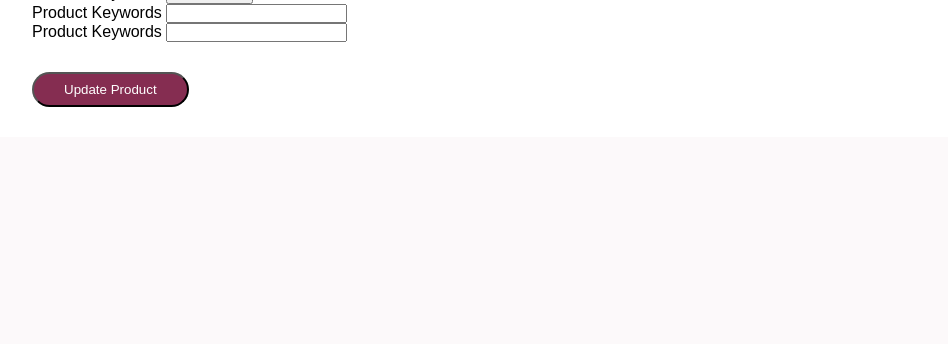
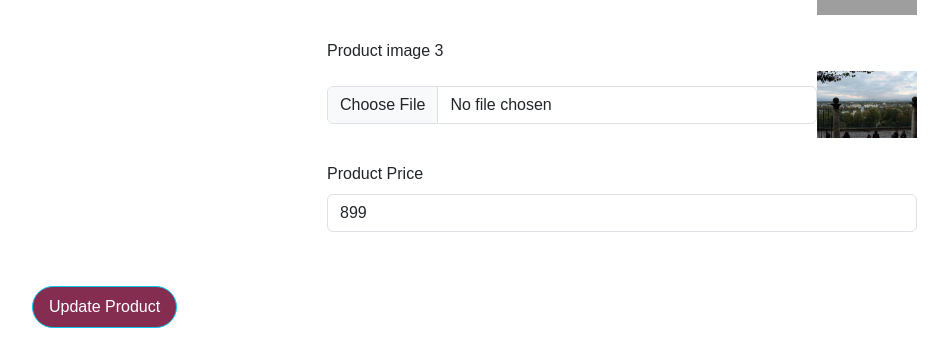
Before and after one commit to alikarim28/conceptial, a PHP site: page /admin_area/index.php?edit_products=7 in a window 1280 px wide. Shown: the part 1389-1733 px from the top of the page, without its empty margins (18-966 px from the left). Before the commit the page ends 1496 px from the top, so only its background shows below. Run offline with PHP 8.4, Linux system fonts and the light colour scheme; data comes from the database, SQL or seed files in the repository; some libraries are stand-ins or nearby versions; grey boxes are pictures that could not be loaded.

Commit message:
new exercice

```diff
--- a/admin_area/edit_products.php
+++ b/admin_area/edit_products.php
@@ -1,64 +1,157 @@
 <?php
+    include("../includes/connection.php");
     if(isset($_GET['edit_products'])){
         $edit_id = $_GET['edit_products'];
+        $get_product = "Select * from `product` where product_id = $edit_id";
+        $result = mysqli_query($con,$get_product);
+        $row = mysqli_fetch_assoc($result);
+        $product_title = $row['product_title'];
+        $product_description = $row['product_description'];
+        $product_keywords = $row['product_keywords'];
+        $small_quantity = $row['small_quantity'];
+        $medium_quantity = $row['medium_quantity'];
+        $large_quantity = $row['large_quantity'];
+        $gender_id = $row['gender_id'];
+        $brand_id = $row['brand_id'];
+        $category_id = $row['category_id'];
+        $product_image1 = $row['product_image1'];
+        $product_image2 = $row['product_image2'];
+        $product_image3 = $row['product_image3'];
+        $product_price = $row['product_price'];
+
+
+
+
+        $select_category = "Select * from `categories` where category_id=$category_id";
+        $result_category = mysqli_query($con,$select_category);
+        $row_category = mysqli_fetch_assoc($result_category);
+        $category_title = $row_category['category_title'];
+
+        $select_brand = "Select * from `brands` where brand_id=$brand_id";
+        $result_brand = mysqli_query($con,$select_brand);
+        $row_brand = mysqli_fetch_assoc($result_brand);
+        $brand_title = $row_brand['brand_title'];
+
+        $select_gender = "Select * from `gender` where gender_id=$gender_id";
+        $result_gender = mysqli_query($con,$select_gender);
+        $row_gender = mysqli_fetch_assoc($result_gender);
+        $gender_title = $row_gender['gender_title'];
+
+
+
     }
 ?>
+<head>
+
+<link href="https://cdn.jsdelivr.net/npm/bootstrap@5.3.0-alpha1/dist/css/bootstrap.min.css" rel="stylesheet" integrity="sha384-GLhlTQ8iRABdZLl6O3oVMWSktQOp6b7In1Zl3/Jr59b6EGGoI1aFkw7cmDA6j6gD" crossorigin="anonymous">
+<link href="../css/stylesheet.css" rel="stylesheet">
+<style>
+    .product_img{
+        width: 100px;
+        object-fit: contain;
+    }
+</style>
+</head>
 
   <div class="container mt-5">
         <form action="" method="post" enctype="multipart/form-data">
-            <div class="form-outline w-50 m-auto">
-                <label for="product_title" class="form-label">Product title</label>
-                <input type="text" id="product_title" name= "product_title" class="form-control" required>
+            <div class="form-outline w-50 m-auto mb-4">
+                <label for="product_image3" class="form-label">Product title</label>
+                <input type="text" id="product_title" name= "product_title" class="form-control" value ="<?php echo $product_title?>"required>
 
             </div>
-            <div class="form-outline w-50 m-auto">
+            <div class="form-outline w-50 m-auto mb-4">
                 <label for="product_desc" class="form-label">Product Description</label>
-                <input type="text" id="product_desc" name= "product_desc" class="form-control" required>
+                <input type="text" id="product_desc" name= "product_desc" class="form-control" value ="<?php echo $product_description?>" required>
             </div>
-            <div class="form-outline w-50 m-auto">
+            <div class="form-outline w-50 m-auto mb-4">
                 <label for="product_keywords" class="form-label">Product Keywords</label>
-                <input type="text" id="product_keywords" name= "product_keywords" class="form-control" required>
+                <input type="text" id="product_keywords" name= "product_keywords" class="form-control" value ="<?php echo $product_keywords?>" required>
             </div>
-            <div class="form-outline w-50 m-auto">
+            <div class="form-outline mb-4 w-50 m-auto"><!--------small quantity-------->
+                <label for="small_quantity" class="form-label">
+                    Small quantity
+                </label>
+                <input type="number" name="small_quantity" id="small_quantity"" class="form-control" placeholder="Enter small quantity"  autocomplete="off" value ="<?php echo $small_quantity?>"required>
+            </div>
+            <div class="form-outline mb-4 w-50 m-auto"><!--------medium quantity-------->
+                <label for="medium_quantity" class="form-label">
+                    Medium quantity
+                </label>
+                <input type="number" name="medium_quantity" id="medium_quantity" class="form-control" placeholder="Enter medium quantity" autocomplete="off" value ="<?php echo $medium_quantity?>" required>
+            </div>
+            <div class="form-outline mb-4 w-50 m-auto"><!--------large quantity-------->
+                <label for="large_quantity" class="form-label">
+                    Large quantity
+                </label>
+                <input type="number" name="large_quantity" id="large_quantity" class="form-control" placeholder="Enter large quantity" autocomplete="off" value ="<?php echo $large_quantity?>" required >
+            </div>
+            <div class="form-outline w-50 m-auto mb-4">
                 <select name="product_category" class="form-select">
-                    <option value="">1</option>
-                    <option value="">2</option>
-                    <option value="">3</option>
-                    <option value="">4</option>
-                    <option value="">5</option>
+                    <option value="<?php echo $category_id?>"><?php echo $category_title?>  </option>
+                    <?php
+                     $select_query="Select * from `categories` where category_title != '$category_title'";
+                     $result_query=mysqli_query($con,$select_query);
+                     while($row=mysqli_fetch_assoc($result_query)){
+                         $category_title=$row['category_title'];
+                         $category_id=$row['category_id'];
+                         echo"<option value='$category_id'>$category_title</option>";
+                     }
+                    ?>
                 </select>
             </div>
-            <div class="form-outline w-50 m-auto">
-                <select name="product_category" class="form-select">
-                    <option value="">1</option>
-                    <option value="">2</option>
-                    <option value="">3</option>
-                    <option value="">4</option>
-                    <option value="">5</option>
+            <div class="form-outline w-50 m-auto mb-4">
+                <select name="product_brand" class="form-select">
+                    <option value="<?php echo $brand_id?>"><?php echo $brand_title?></option>
+                    <?php
+                    $select_query="Select * from `brands` where brand_title != '$brand_title'";
+                    $result_query=mysqli_query($con,$select_query);
+                    while($row=mysqli_fetch_assoc($result_query)){
+                        $brand_title=$row['brand_title'];
+                        $brand_id=$row['brand_id'];
+                        echo"<option value='$brand_id'>$brand_title</option>";
+                    }
+                ?>
                 </select>
             </div>
-            <div class="form-outline w-50 m-auto">
-                <label for="product_image1" class="form-label">Product Keywords</label>
+            <div class="form-outline w-50 m-auto mb-4">
+                <select name="product_category" class="form-select">
+                    <option value="<?php echo $gender_id?>"><?php echo $gender_title?></option>
+                    <?php
+                    $select_query="Select * from `gender` where gender_title != '$gender_title'";
+                    $result_query=mysqli_query($con,$select_query);
+                    while($row=mysqli_fetch_assoc($result_query)){
+                        $gender_title=$row['gender_title'];
+                        $gender_id=$row['gender_id'];
+                        echo"<option value='$gender_id'>$gender_title</option>";
+                    }
+                ?>
+                </select>
+            </div>
+            <div class="form-outline w-50 m-auto mb-4">
+                <label for="product_image1" class="form-label">Product image 1</label>
+                <div class="d-flex">
                 <input type="file" id="product_image1" name= "product_image1" class="form-control w-90 m-auto" required>
-                <img src="../product_images/sadasd.jpg" alt="" class="product_img">
+                <img src="./product_images/<?php echo $product_image1?>" alt="" class="product_img">
+                </div>
             </div>
-            <div class="form-outline w-50 m-auto">
-                <label for="product_image2" class="form-label">Product Keywords</label>
-                <input type="file" id="product_image2" name= "product_image2" class="form-control w-90 m-auto" required>
-                <img src="../product_images/sadasd.jpg" alt="" class="product_img">
+            <div class="form-outline w-50 m-auto mb-4">
+                <label for="product_image1" class="form-label">Product image 2</label>
+                <div class="d-flex">
+                <input type="file" id="product_image1" name= "product_image1" class="form-control w-90 m-auto" required>
+                <img src="./product_images/<?php echo $product_image2?>" alt="" class="product_img">
+                </div>
             </div>
-            <div class="form-outline w-50 m-auto">
-                <label for="product_image3" class="form-label">Product Keywords</label>
-                <input type="file" id="product_image3" name= "product_image3" class="form-control w-90 m-auto" required>
-                <img src="../product_images/sadasd.jpg" alt="" class="product_img">
+            <div class="form-outline w-50 m-auto mb-4">
+                <label for="product_image1" class="form-label">Product image 3</label>
+                <div class="d-flex">
+                <input type="file" id="product_image1" name= "product_image1" class="form-control w-90 m-auto" required>
+                <img src="./product_images/<?php echo $product_image3?>" alt="" class="product_img">
+                </div>
             </div>
-            <div class="form-outline w-50 m-auto">
-                <label for="product_price" class="form-label">Product Keywords</label>
-                <input type="text" id="product_price" name= "product_price" class="form-control" required>
-            </div>
-            <div class="form-outline w-50 m-auto">
-                <label for="product_price" class="form-label">Product Keywords</label>
-                <input type="text" id="product_price" name= "product_price" class="form-control" required>
+            <div class="form-outline w-50 m-auto mb-4">
+                <label for="product_price" class="form-label">Product Price</label>
+                <input type="text" id="product_price" name= "product_price" class="form-control" value ="<?php echo $product_price?>"required>
             </div>
             <div class="text_center">
                 <input type="submit" name ="edit_product" value="Update Product" class="btn btn-info px-3 mb-3">
--- a/admin_area/index.php
+++ b/admin_area/index.php
@@ -41,7 +41,7 @@
                 </div>
                 <div style="margin-left :10px">
                 <a href="insert_product.php" class="btn" style="margin:5px 0">Insert Products</a>
-                <a href="" class="btn" style="margin:5px 0">View Products</a>
+                <a href="index.php?view_products" class="btn" style="margin:5px 0">View Products</a>
                 <a href="index.php?insert_categories" class="btn" style="margin:5px 0">Insert Categories</a>
                 <a href="" class="btn" style="margin:5px 0">View Categories</a>
                 <a href="index.php?insert_brands" class="btn" style="margin:5px 0">Insert Brands</a>
@@ -66,9 +66,6 @@
     if(isset($_GET['view_products'])){
         include('view_products.php');
     }
-    if(isset($_GET['view_products'])){
-        include('view_products.php');
-    }
     if(isset($_GET['edit_products'])){
         include('edit_products.php');
     }
```
Also changed, not shown: admin_area/view_products.php (+45 -28 lines), admin_area/product_images/Screenshot (25).png (added), admin_area/product_images/Screenshot (36)_LI.jpg (added).
